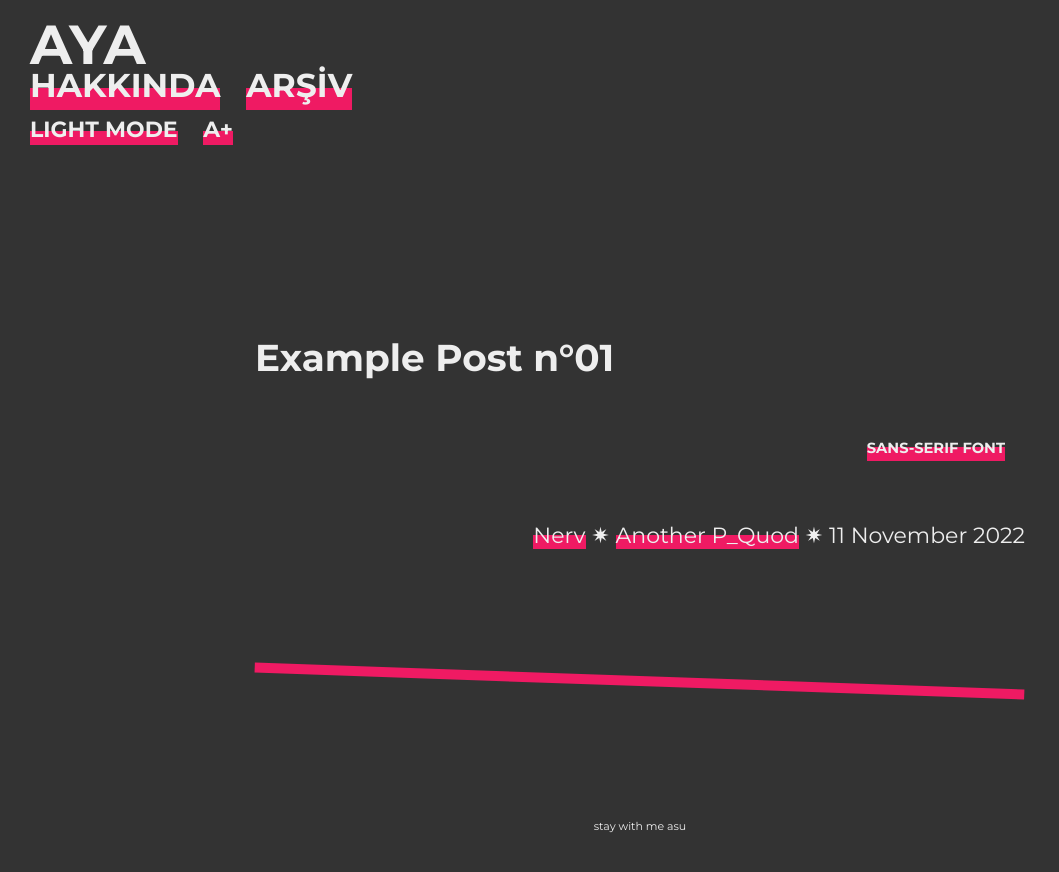
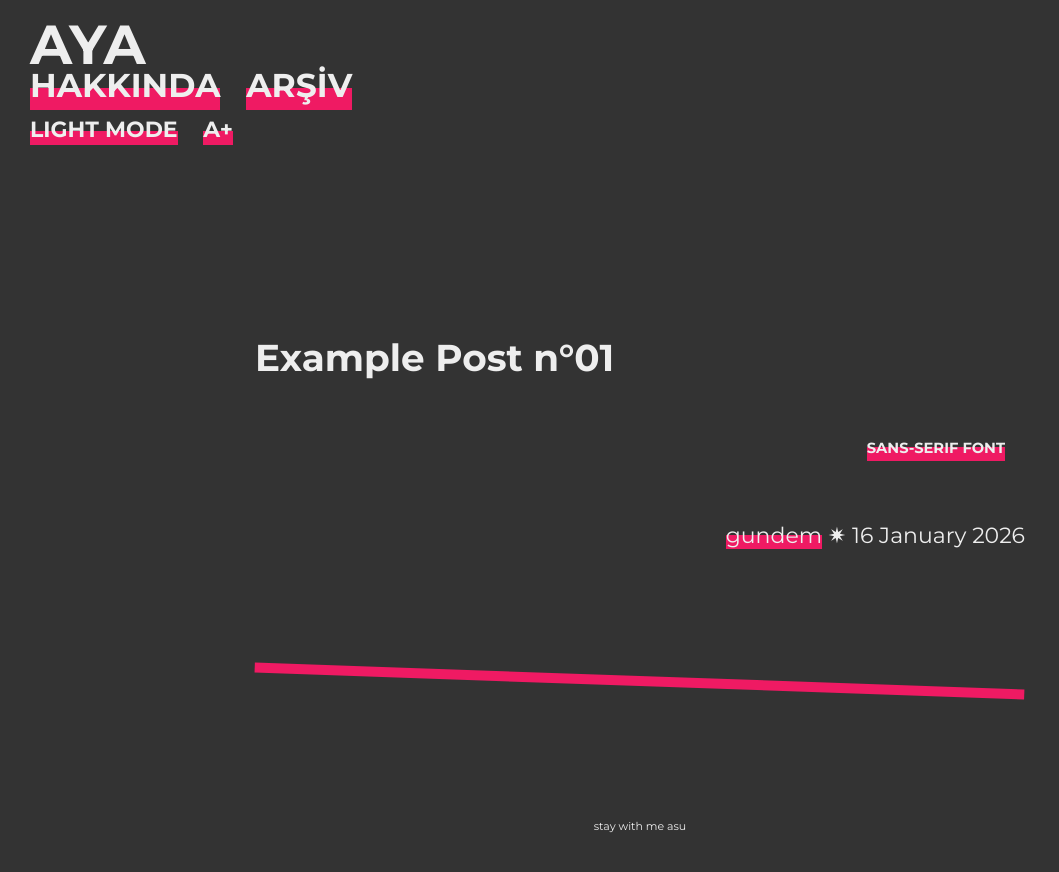
Before and after one commit to yyzeka/aya, a Jekyll site: the page built from _posts/2022-03-11-example-post-01.md, in a window 1280 px wide. Shown: the top 872 px of the page, without its empty margins (0-1059 px from the left). Built offline with Jekyll 4.4.1, drawn with Linux system fonts in a browser that asks for light colours.

Commit message:
Update _posts/2022-03-11-example-post-01.md

```diff
--- a/_posts/2022-03-11-example-post-01.md
+++ b/_posts/2022-03-11-example-post-01.md
@@ -1,8 +1,7 @@
 ---
 layout: post
-title: "Example Post n°01"
-date: 2022-11-11
-category:
-  - "Nerv"
-  - "Another P_Quod"
+title: Example Post n°01
+date: '2026-01-16T00:00:00.000Z'
+category: gundem
+author: nerv
 ---
```
